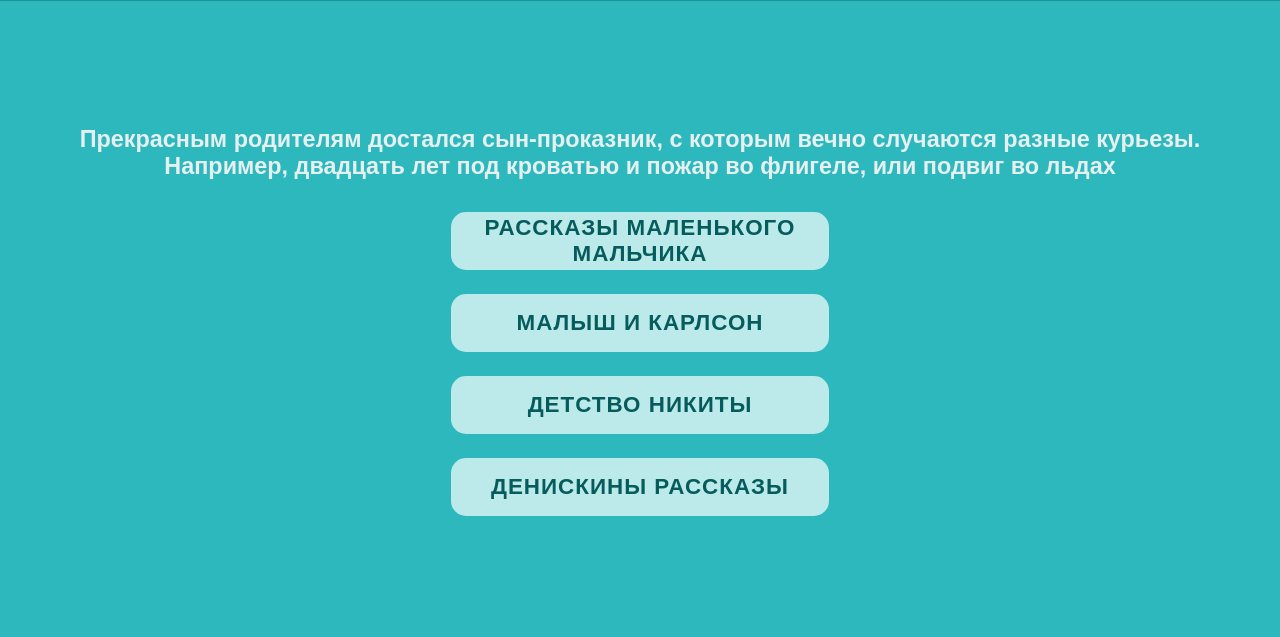
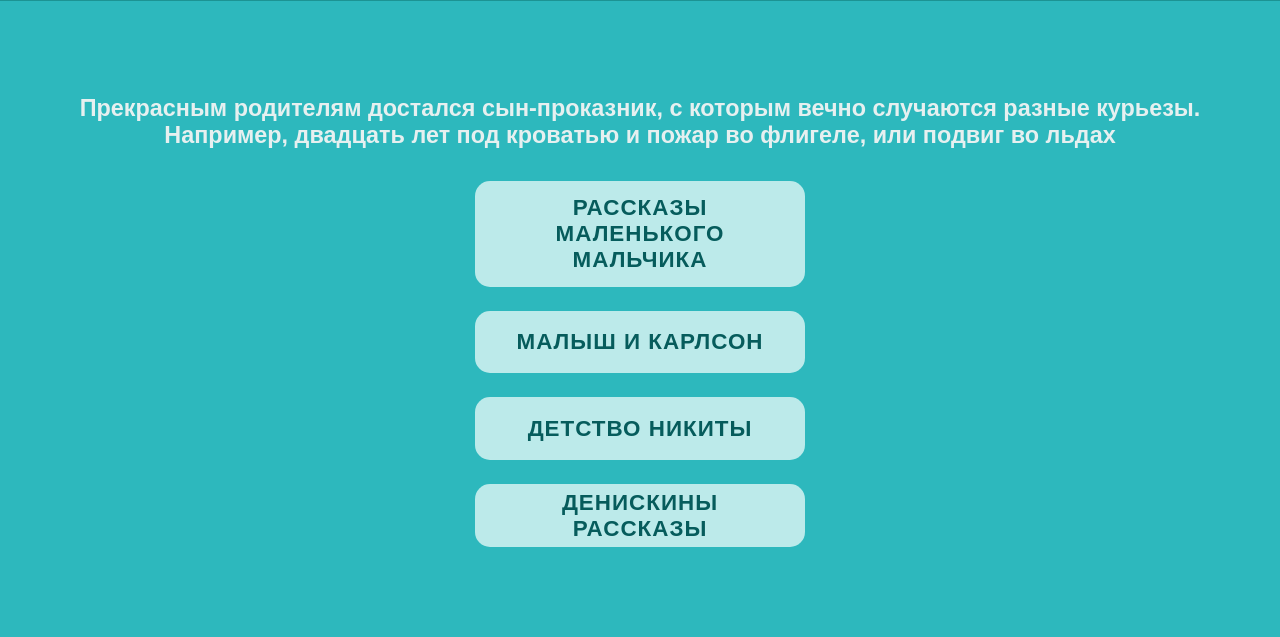
Before and after one commit to suihiso/quest_nightmares_BIRO, a plain HTML site: page question_6.html in a window 1280 px wide. Shown: the part 79-716 px from the top of the page. Drawn offline with Linux system fonts and the light colour scheme.

Commit message:
edit text

```diff
--- a/question_6.html
+++ b/question_6.html
@@ -19,7 +19,7 @@
                     и пожар во флигеле, или подвиг во льдах
                 </p>
             </div>
-            <div class="sendButton" id="aButton">
+            <div class="sendButtonBIG" id="aButton">
                 <p>Рассказы маленького мальчика</p>
             </div>
             <div class="sendButton" id="bButton">
--- a/style.css
+++ b/style.css
@@ -58,8 +58,8 @@
     display: flex;
     justify-content: center;
     align-items: center;
-    width: calc(250px + 10vw);
-    height: calc(50px + 1vh);
+    width: calc(250px + 10vh);
+    height: calc(50px + 1vw);
     background-color: rgb(188, 234, 234);
     border-radius: 15px;
 }
@@ -69,8 +69,8 @@
     display: flex;
     justify-content: center;
     align-items: center;
-    width: calc(250px + 10vw);
-    height: calc(80px + 2vh);
+    width: calc(250px + 10vh);
+    height: calc(80px + 2vw);
     background-color: rgb(188, 234, 234);
     border-radius: 15px;
 }
@@ -103,8 +103,8 @@
     display: flex;
     justify-content: center;
     align-items: center;
-    width: calc(250px + 10vw);
-    height: calc(50px + 1vh);
+    width: calc(250px + 10vh);
+    height: calc(50px + 1vw);
     background-color: rgb(28, 147, 147);
     border-radius: 15px;
 }
```
Also changed, not shown: question_5.html (+1 -1 lines).
